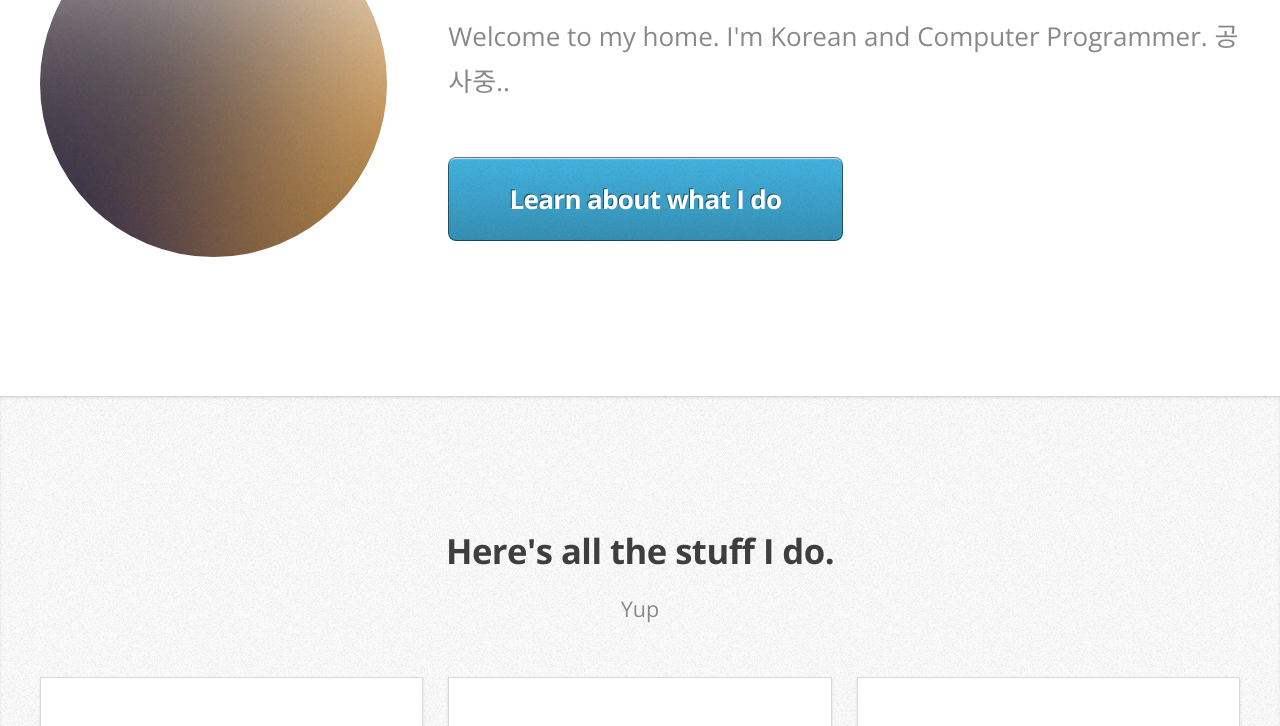
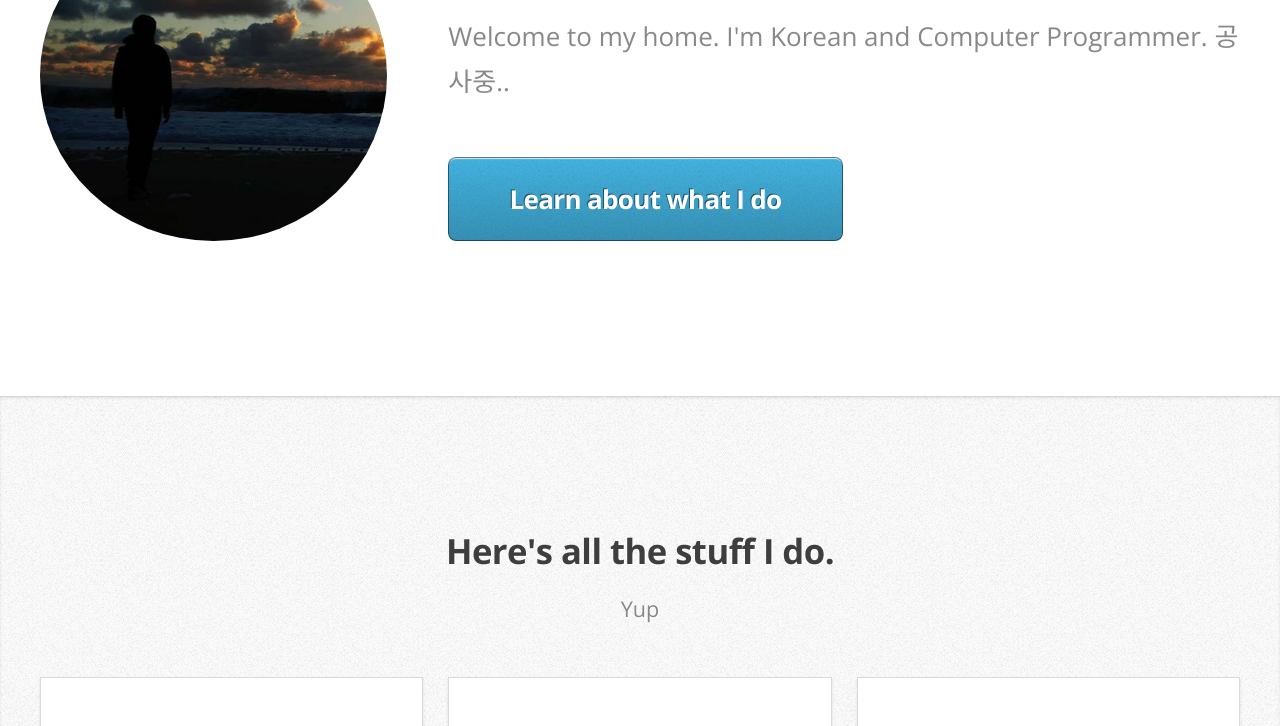
Before and after one commit to DemianKim/demiankim.github.com, a plain HTML site: page index.html in a window 1280 px wide. Shown: the part 298-1024 px from the top of the page. Drawn offline with nearby package versions, Linux system fonts and the light colour scheme.

Commit message:
Replace IMG

```diff
--- a/index.html
+++ b/index.html
@@ -31,7 +31,7 @@
 				<article class="container" id="top">
 					<div class="row">
 						<div class="4u 12u(mobile)">
-							<span class="image fit"><img src="images/pic00.jpg" alt="" /></span>
+							<span class="image fit"><img src="images/IMG_MN_01.jpg" alt="" /></span>
 						</div>
 						<div class="8u 12u(mobile)">
 							<header>
```
Also changed, not shown: images/IMG_MN_01.jpg (added).
